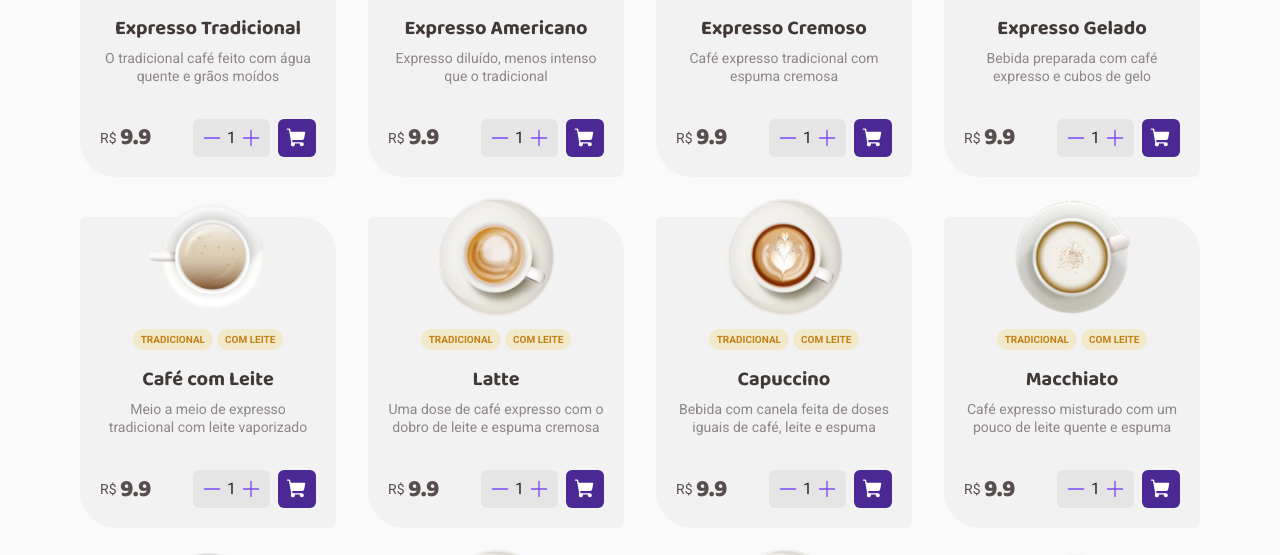
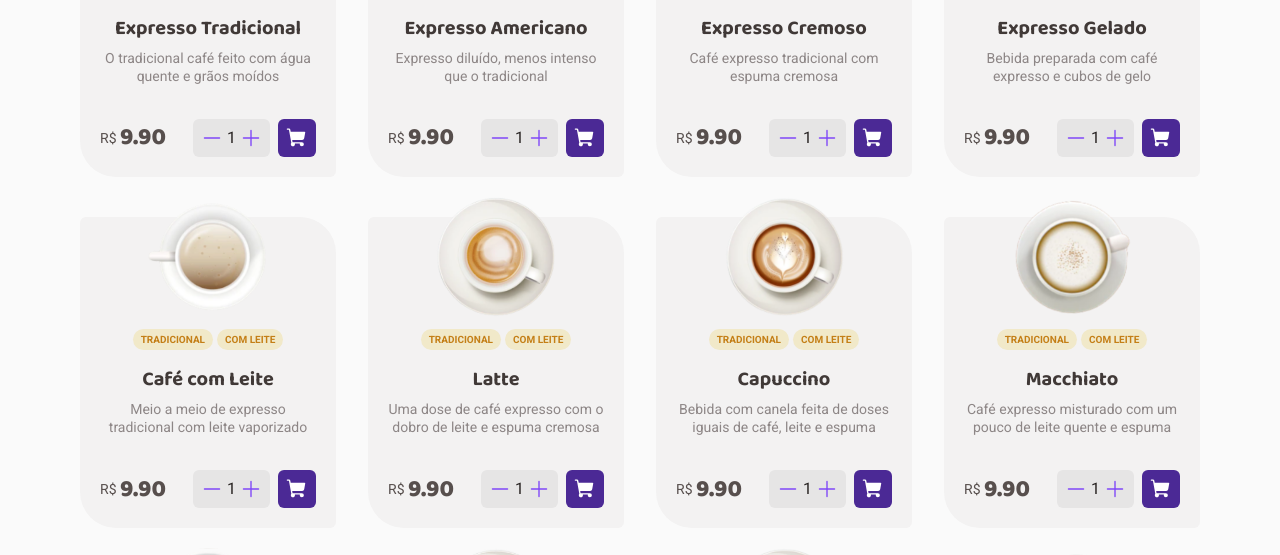
Before and after one commit to WillRy/desafio-ignite-02-coffe-delivery, a React (Vite) app: page / in a window 1280 px wide. Shown: the part 910-1465 px from the top of the page. Built offline with nearby package versions, Linux system fonts and the light colour scheme.

Commit message:
Melhoria na exibição de preços

```diff
--- a/src/pages/Checkout/components/CheckoutProductCart/index.tsx
+++ b/src/pages/Checkout/components/CheckoutProductCart/index.tsx
@@ -41,7 +41,7 @@ export function CheckoutProductCart({ product }: CheckoutProductCartProps) {
           </RemoveCartButton>
         </div>
       </div>
-      <span className="price">R$ {product.price}</span>
+      <span className="price">R$ {product.price.toFixed(2)}</span>
     </Card>
   )
 }
--- a/src/pages/Home/components/ProductCard/index.tsx
+++ b/src/pages/Home/components/ProductCard/index.tsx
@@ -43,7 +43,7 @@ export function ProductCard({ product }: ProductCardProps) {
       <p>{product.description}</p>
       <CardInfo>
         <CardPrice>
-          R$&nbsp;<span>{product.price}</span>
+          R$&nbsp;<span>{product.price.toFixed(2)}</span>
         </CardPrice>
         <CardInput>
           <Minus size={22} weight="fill" onClick={handleSubQuantity} />
```
